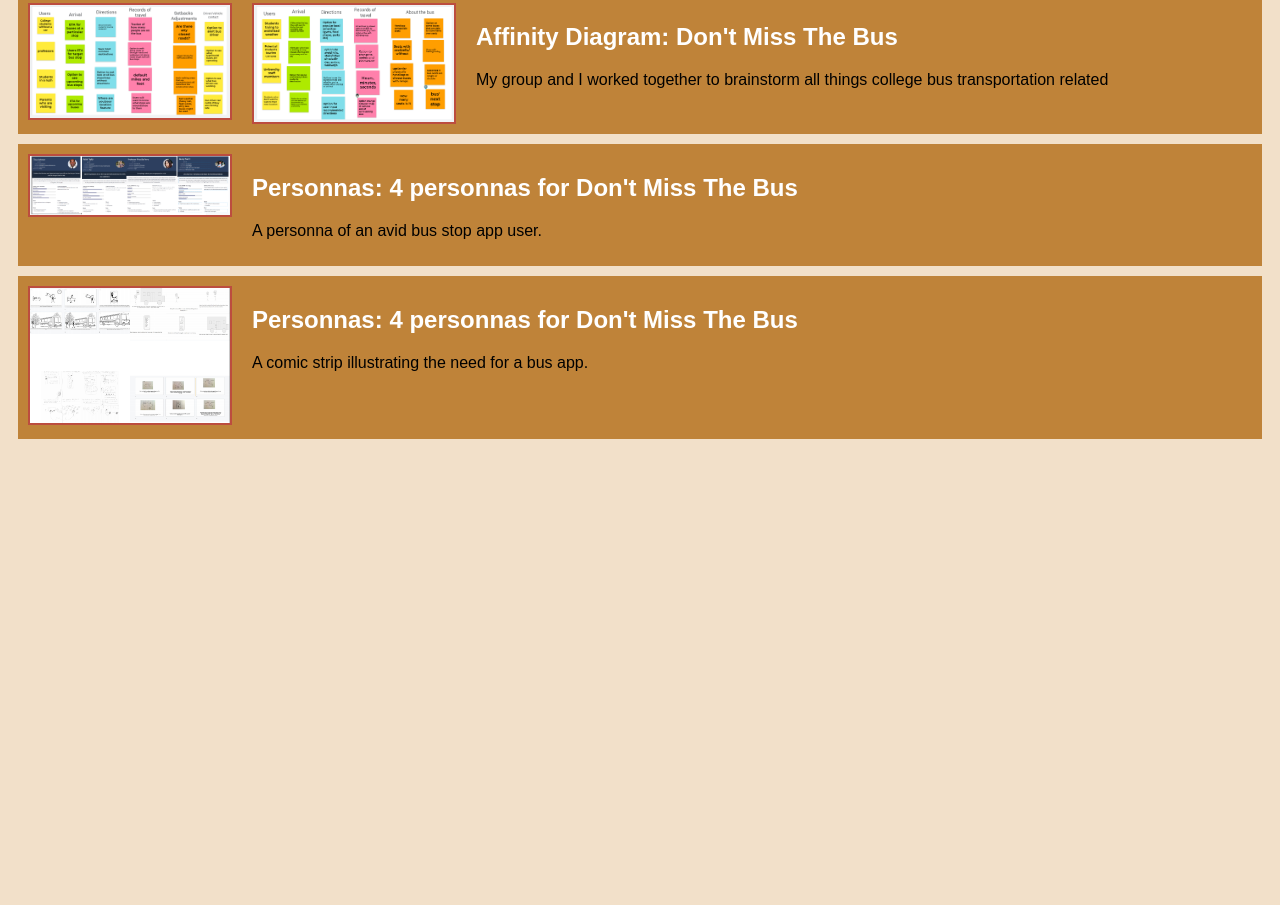
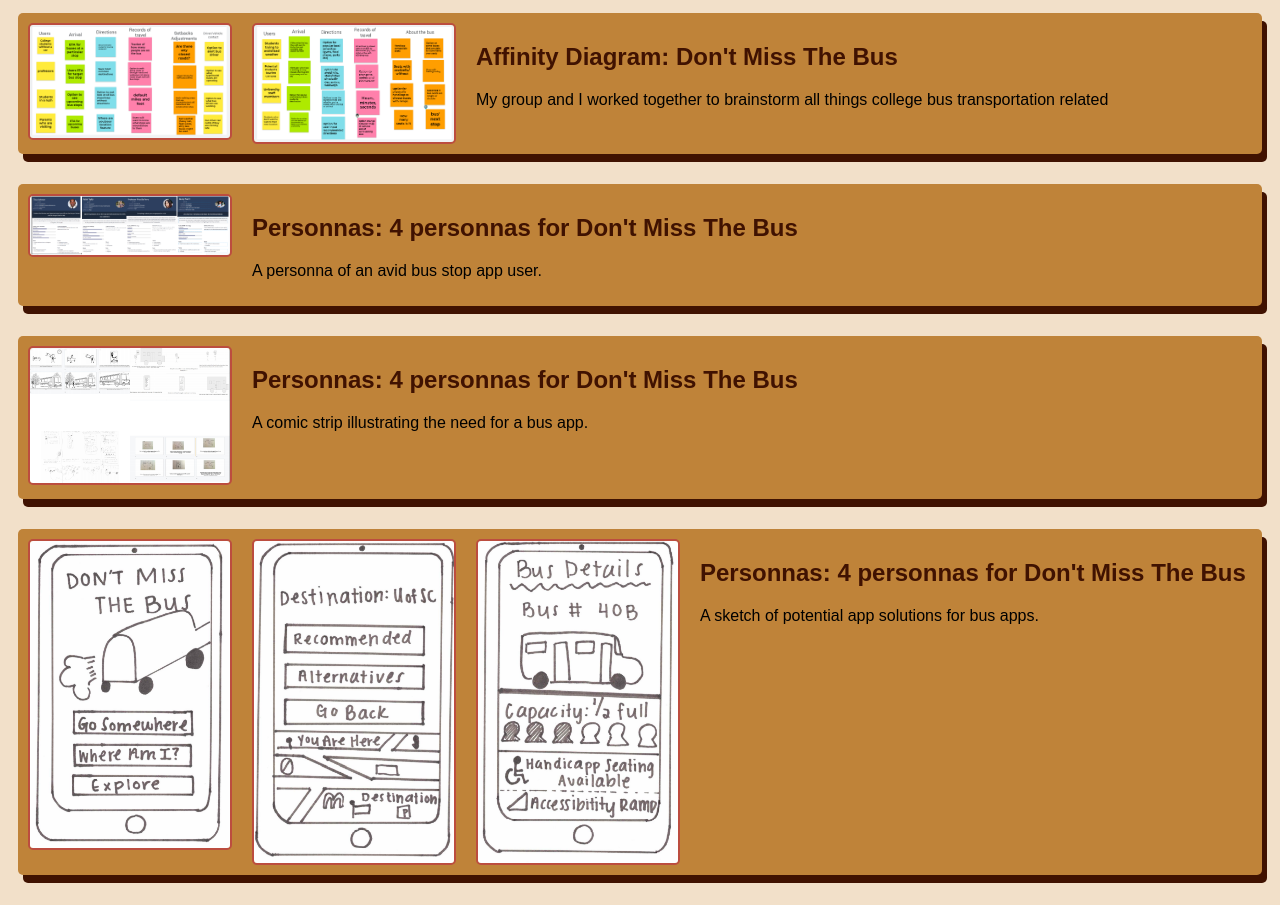
Before and after one commit to dcamp50/dcamp50.github.io, a plain HTML site: page index.html in a window 1280 px wide. Shown: the part 384-1289 px from the top of the page. Before the commit the page ends 833 px from the top, so only its background shows below. Drawn offline with Linux system fonts and the light colour scheme.

Commit message:
Add files via upload

```diff
--- a/index.html
+++ b/index.html
@@ -50,5 +50,18 @@
                 </p>
             </section>
           </section>
+
+           <!--Sketching Assignment-->
+        <section class="assignment">
+            <a href="files/sketching.pdf"><img src="images/sketching.PNG"></a>
+            <img src="images/sketchsecondpart.PNG">
+            <img src="images/sketchthirdpart.PNG">
+            <section class="ass-details">
+                <a href="files/sketching.pdf"><h2>Personnas: 4 personnas for Don't Miss The Bus</h2></a>
+                <p>
+                  A sketch of potential app solutions for bus apps.
+                </p>
+            </section>
+          </section>
     </body>
 </html>
--- a/styles.css
+++ b/styles.css
@@ -7,13 +7,17 @@ font-family:Arial, Arial, Helvetica, sans-serif;
     display:flex;
     padding:10px;
     margin:10px;
+    margin-bottom: 30px;
     background:#BF8339;
+    border-radius:5px;
+    box-shadow: 5px 8px #401201;
 }
 
 .assignment img {
     width:200px;
     border:2px solid #BC4D3F;
     margin-right:20px;
+    border-radius:5px;
 }
 
 
@@ -26,3 +30,7 @@ a {
     text-decoration:none;
     color:#fff;
 }
+
+.assignment a {
+    color:#401201;
+}
```
Also changed, not shown: images/sketching.PNG (added), images/sketchsecondpart.PNG (added), images/sketchthirdpart.PNG (added), 2 other files.
